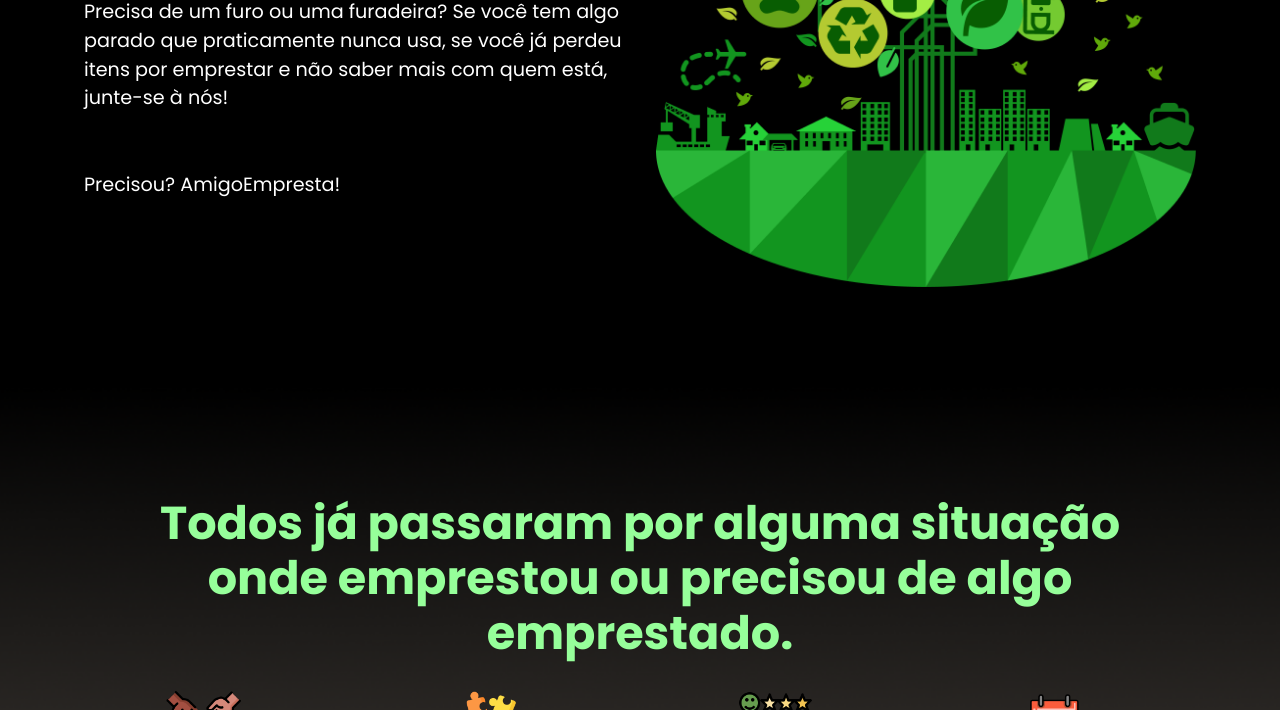
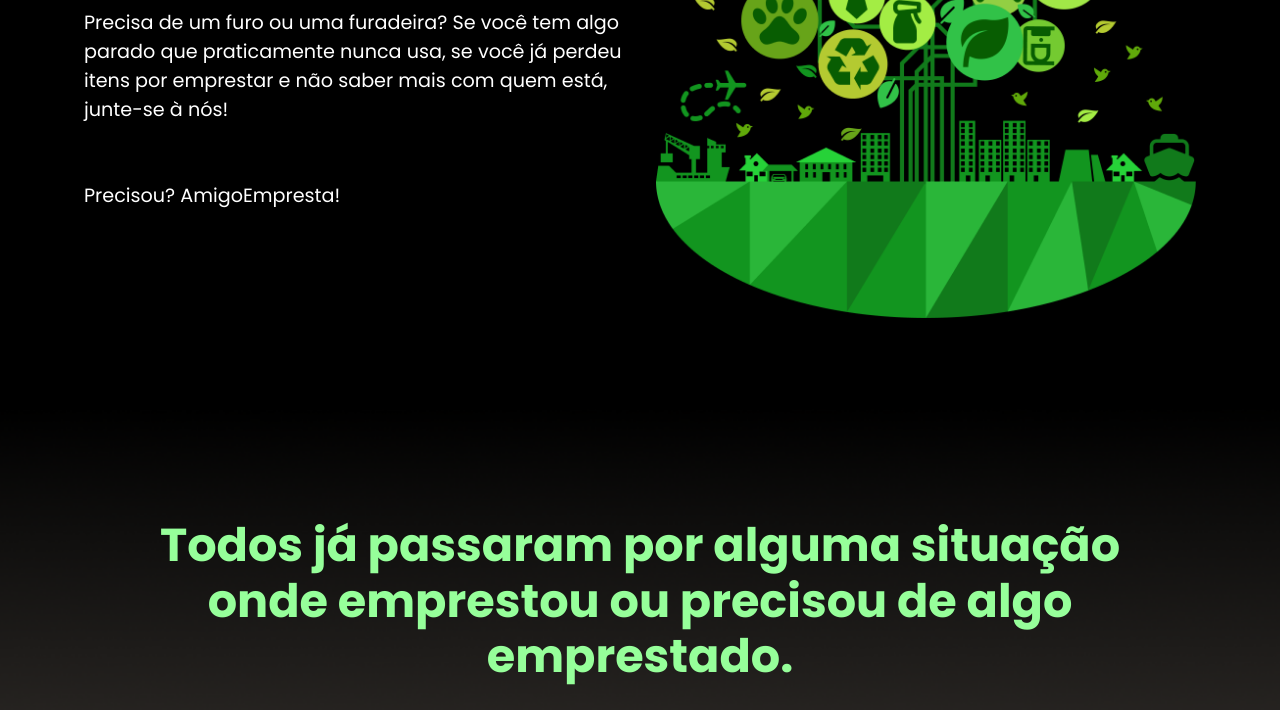
Before and after one commit to AmigoEmpresta/landingPage, a website: page docs/index.html in a window 1280 px wide. Shown: the part 309-1019 px from the top of the page. Drawn offline with Linux system fonts and the light colour scheme; a web font is replaced by a local one.

Commit message:
Update index.html
posicionando imagem

```diff
--- a/docs/index.html
+++ b/docs/index.html
@@ -61,7 +61,9 @@
               <p class="mb-6 lead text-secondary">Precisa de um furo ou uma furadeira? Se você tem algo parado que praticamente nunca usa, se você já perdeu itens por emprestar e não saber mais com quem está, junte-se à nós!<br class="d-none d-xl-block" /><br class="d-none d-xl-block" /></br>Precisou? AmigoEmpresta!</p>
               <!-- <div class="text-center text-md-start"><a class="btn btn-warning me-3 btn-lg" href="#!" role="button">Get started</a><a class="btn btn-link text-warning fw-medium" href="#!" role="button" data-bs-toggle="modal" data-bs-target="#popupVideo"><span class="fas fa-play me-2"></span>Watch the video </a></div> -->
             </div>
-            <div class="col-md-6 text-end"><img class="pt-7 pt-md-0 img-fluid" src="ladoinicio.png" alt="" /></div>
+            <div class="col-md-6 text-center text-md-end"> <!-- Modificado o alinhamento -->
+              <img class="pt-7 pt-md-0 img-fluid mt-md-5" src="ladoinicio.png" alt="" /> <!-- Adicionado a classe "mt-md-5" para margem superior no tamanho médio -->
+            </div>
           </div>
         </div>
       </section>
```
